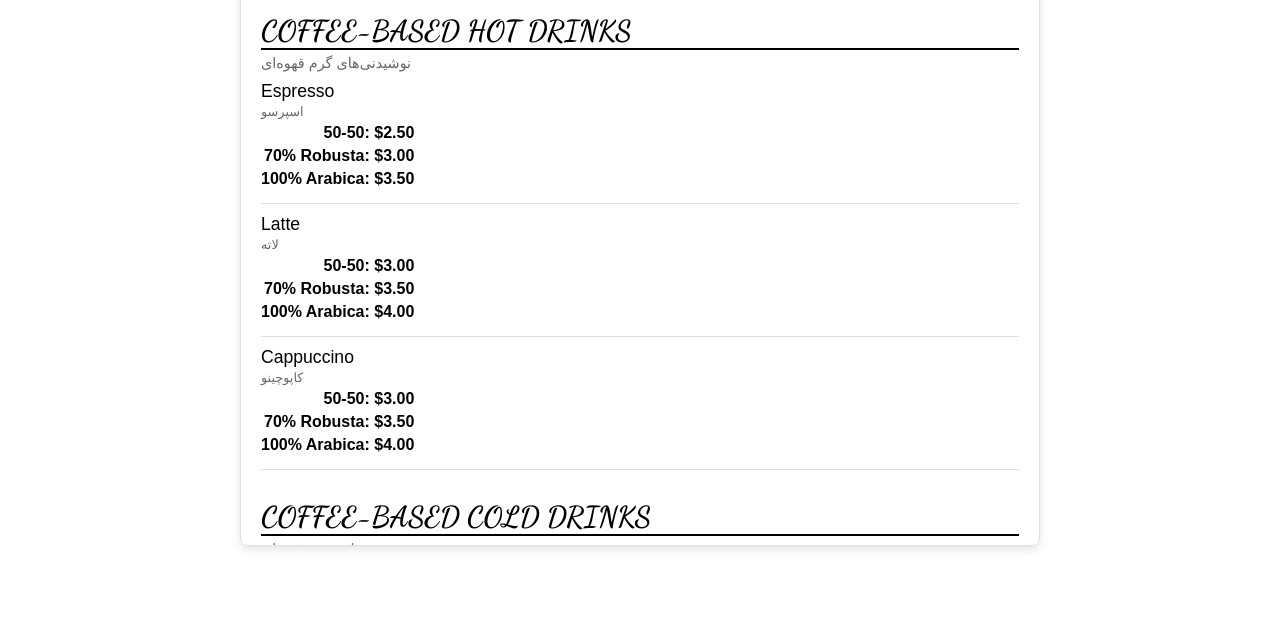
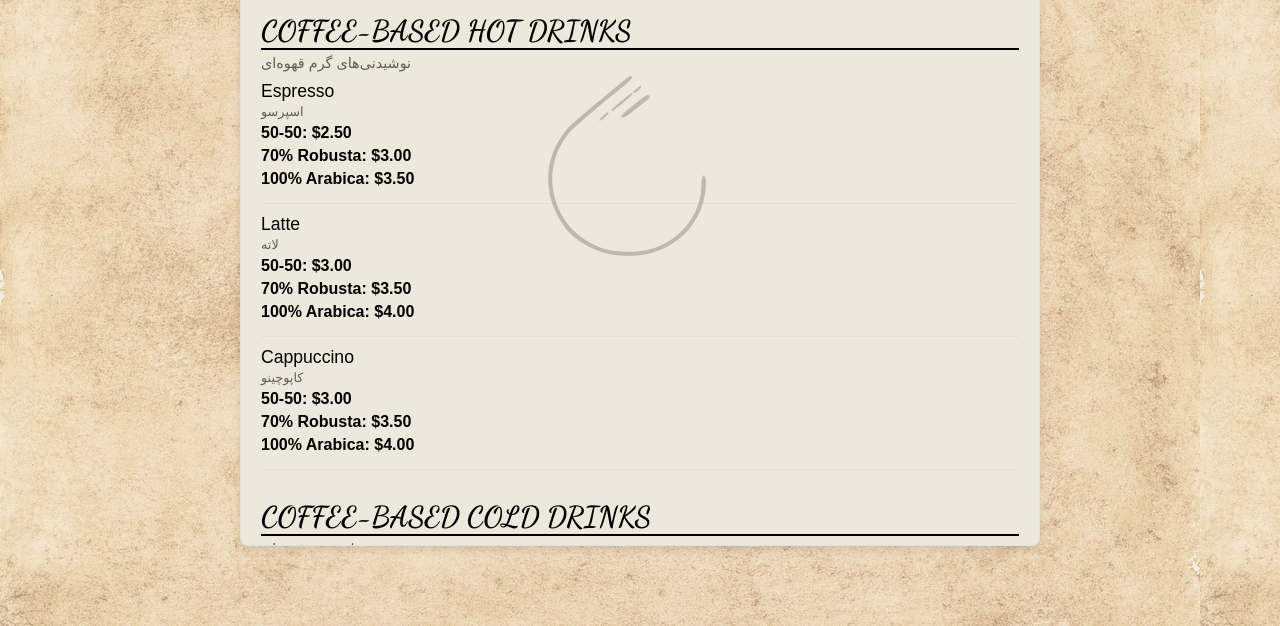
Before and after one commit to AryamehrAbbaspoor/sixCafeMenu, a plain HTML site: page index.html in a window 1280 px wide. Shown: the part 174-800 px from the top of the page. Drawn offline with Linux system fonts and the light colour scheme.

Commit message:
Add files via upload

```diff
--- a/styles.css
+++ b/styles.css
@@ -8,7 +8,7 @@
 /* Import Google Font */
 body {
     font-family: 'Arial', sans-serif;
-    background-color: #fff;
+    background-color: #eee7db;
     color: black; /* Text is black */
     height: 100vh;
     overflow: hidden;
@@ -22,27 +22,27 @@ body {
     position: fixed;
     top: 50%;
     left: 50%;
-    width: 300px;
-    height: 300px;
+    width: 300px; /* Make sure this is not 0 */
+    height: 300px; /* Make sure this is not 0 */
     background-image: url('background.svg');
     background-repeat: no-repeat;
     background-size: contain;
-    opacity: 0.3;
+    opacity: 0.2;
     transform: translate(-50%, -50%);
-    z-index: 0;
+    z-index: 1;
 }
 
 /* Menu Container */
 .menu-container {
     width: 90%;
     max-width: 800px;
-    background-color: #fff;
+    background-color: #eee7db;
     border: 1px solid #e0e0e0;
     box-shadow: 0px 4px 8px rgba(0, 0, 0, 0.1);
     padding: 20px;
     border-radius: 8px;
     position: relative;
-    z-index: 1;
+    z-index: 0;
     overflow-y: auto;
     max-height: 80vh;
 }
@@ -141,7 +141,7 @@ header .street {
 .price-options span {
     margin-bottom: 5px;
     font-weight: bold;
-    text-align: end;
+    text-align: start;
 }
 
 /* Scrollable Menu */
@@ -155,10 +155,10 @@ header .street {
     width: 8px;
 }
 
-.menu-container::-webkit-scrollbar-thumb {
+/* .menu-container::-webkit-scrollbar-thumb {
     background-color: #888;
     border-radius: 4px;
-}
+} */
 
 .menu-container::-webkit-scrollbar-thumb:hover {
     background-color: #555;
@@ -183,3 +183,17 @@ header .street {
     margin-left: auto; /* Pushes the price to the right */
     align-self: center; /* Align price vertically in the middle */
 }
+
+body::after {
+    content: '';
+    position: absolute;
+    top: 0;
+    left: 0;
+    width: 100%;
+    height: 100%;
+    background: transparent;
+    pointer-events: none;
+    z-index: -1;
+    background-image: url('noise.png.jpg'); /* Use a subtle noise texture */
+    opacity: 0.5;
+}
```
Also changed, not shown: noise.png.jpg (added).
